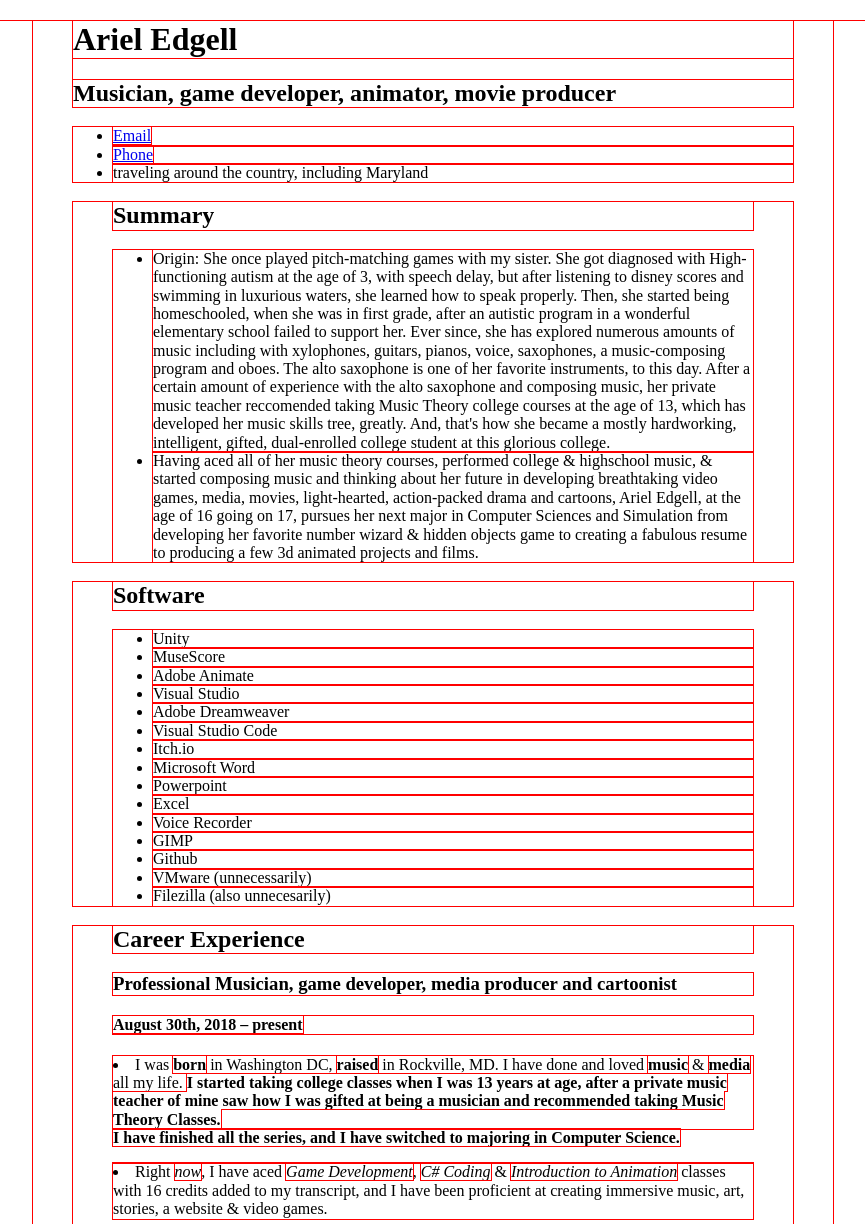
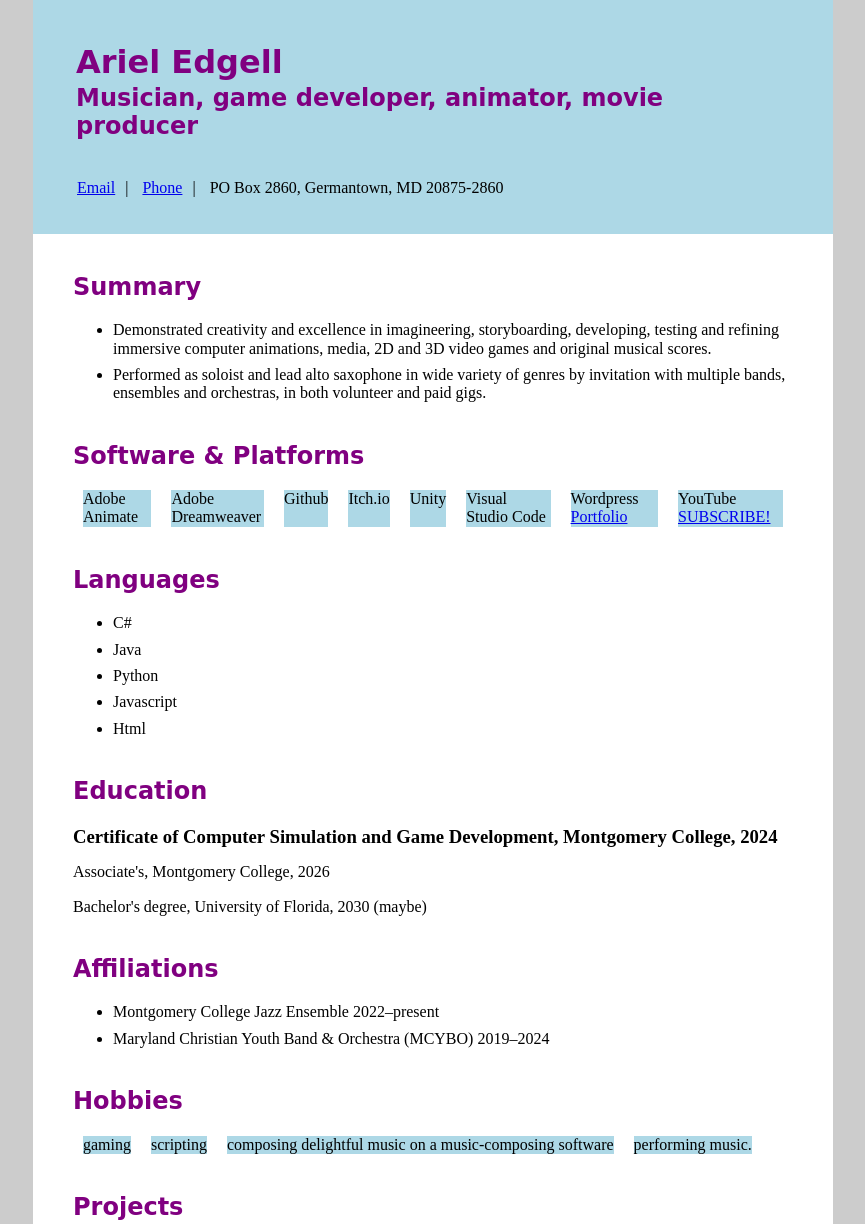
Before and after one commit to M1ssG3tMcrakin/ResumeSummerTECH2722024, a plain HTML site: page index.html in a window 1280 px wide. Shown: the top 1224 px of the page, without its empty margins (207-1072 px from the left). Drawn offline with nearby package versions, Linux system fonts and the light colour scheme; a web font is replaced by a local one.

Commit message:
Add files via upload

```diff
--- a/index.html
+++ b/index.html
@@ -6,8 +6,11 @@
         <meta name="viewport" content="width=device-width, initial-scale=1"><!-- This sets up file for mobile use -->
         <meta name="description" content="Ariel Edgell is a professional game developer, script writer, animator, cartoonist & musician with dreams of having her own media company, composing famous, breathtaking music for all ages and acting out marvelous roles."><!-- This is used by search engines to describe the page -->
         <link rel="stylesheet" href="css/normalize.css">
+<link rel="preconnect" href="https://fonts.googleapis.com">
+<link rel="preconnect" href="https://fonts.gstatic.com" crossorigin>
+<link href="https://fonts.googleapis.com/css2?family=Playwrite+DE+Grund:wght@100..400&display=swap" rel="stylesheet">
+		<link rel="stylesheet" href="css/resume.css">
 		<style>
-			* {outline:1px solid red;}
 		/* box-sizing */
 			html {
 			box-sizing:border-box;
@@ -16,64 +19,105 @@
 				box-sizing: inherit;
 			}
 			/* STRUCTURE */
+			html {background-color:#ccc;}
+			#wrap {width:100%; max-width:800px; margin:0 auto; padding:bottom:40px; background-color:white;}
+			header {padding:20px 40px;}
+			section {padding:0px 40px;}
+			header {background-color:lightblue;}
+			/* TYPOGRAPHY */
+			h1{  font-family: "Playwrite DE Grund", cursive;
+  font-optical-sizing: auto;
+  font-weight: <weight>;
+  font-style: normal; color:purple;} h2 {padding-top:20px;  font-family: "Playwrite DE Grund", cursive;
+  font-optical-sizing: auto;
+  font-weight: <weight>;
+  font-style: normal; color:purple;}
+			li {margin-bottom:8px;}
+			header h1 {margin-bottom:0;  font-family: "Playwrite DE Grund", cursive;
+  font-optical-sizing: auto;
+  font-weight: <weight>;
+  font-style: normal;}
+			header h2 {margin-top:0; padding-top:0;font-style:italic;  font-family: "Playwrite DE Grund", cursive;
+  font-optical-sizing: auto;
+  font-weight: <weight>;
+  font-style: normal; font-color:black;}
+			#contact ul {list-style-type:none; padding:0;}
+			#contact li {display:inline;}
+			#contact span {padding: 0 10px;}
 
-			#wrap {width:100%; max-width: 800px; margin:0 auto;}
-			header, section {padding: 0 40px;}
-		</style>
+			#software ul, #hobbies ul {display:flex; list-style-type:none; padding:0;}
+			#software li, #hobbies li {margin:0 10px 0; padding: 0px;  background-color: lightblue; border-radius:0px;}
+
+
+
+			#education h3 {margin-bottom:4px;}
+			#education h4 {margin-top:0
+
+			#affiliations ul {list-style-type:none; padding:0;}
+			#hobbies {margin-bottom: 40px;}
+
+			// <uniquifier>: Use a unique and descriptive class name
+// <weight>: Use a value from 100 to 400
+
+.playwrite-de-grund-<uniquifier> {
+  font-family: "Playwrite DE Grund", cursive;
+  font-optical-sizing: auto;
+  font-weight: <weight>;
+  font-style: normal;
+}
+</style>
 </head>
 
 <body>
 	<div id="wrap">
 	<header>
 	<div id="name">
-	<h1>Ariel Edgell</h1>
-	<h2>Musician, game developer, animator, movie producer</h2>
+	<table><tr><td><h1>Ariel Edgell</h1></td></tr>
+	<tr><td><h2>Musician, game developer, animator, movie producer</h2></td></tr>
+	</table>
 	</div>
 	<div id="contact">
 		<ul>
-		<li><a href="mailto:makearia31@gmail.com">Email</a></li>
-		<li><a href="tel:301-532-3690">Phone</a></li>
-		<li>traveling around the country, including Maryland</li>
+		<li>&nbsp;<a href="mailto:makearia31@gmail.com">Email</a><span>|</span></li>
+		<li><a href="tel:301-532-3690">Phone</a><span>|</span></li>
+		<li>PO Box 2860, Germantown, MD 20875-2860</li>
 		</ul>
 	</div>
+	</header>
 	<section id="summary">
 	<h2>Summary</h2>
 	<ul>
-	<li>Origin: She once played pitch-matching games with my sister. She got diagnosed with High-functioning autism at the age of 3, with speech delay, but after listening to disney scores and swimming in luxurious waters, she learned how to speak properly. Then, she started being homeschooled, when she was in first grade, after an autistic program in a wonderful elementary school failed to support her. Ever since, she has explored numerous amounts of music including with xylophones, guitars, pianos, voice, saxophones, a music-composing program and oboes. The alto saxophone is one of her favorite instruments, to this day. After a certain amount of experience with the alto saxophone and composing music, her private music teacher reccomended taking Music Theory college courses at the age of 13, which has developed her music skills tree, greatly. And, that's how she became a mostly hardworking, intelligent, gifted, dual-enrolled college student at this glorious college.</li>
-	<li>Having aced all of her music theory courses, performed college &amp; highschool music, &amp; started composing music and thinking about her future in developing breathtaking video games, media, movies, light-hearted, action-packed drama and cartoons, Ariel Edgell, at the age of 16 going on 17, pursues her next major in Computer Sciences and Simulation from developing her favorite number wizard &amp; hidden objects game to creating a fabulous resume to producing a few 3d animated projects and films.</li>
+	<li>Demonstrated creativity and excellence in imagineering, storyboarding, developing, testing and refining immersive computer animations, media, 2D and 3D video games and original musical scores.</li>
+	<li>Performed as soloist and lead alto saxophone in wide variety of genres by invitation with multiple bands, ensembles and orchestras, in both volunteer and paid gigs.</li>
 	</ul>
 	</section>
 	<section id="software">
-	<h2>Software</h2>
+	<h2>Software &amp; Platforms</h2>
 	<ul>
+
+	<li>Adobe Animate</li>
+	<li>Adobe Dreamweaver</li>
+	<li>Github</li>
+	<li>Itch.io</li>
 	<li>Unity</li>
-	<li>MuseScore</li>
-	<li>Adobe Animate</li>
-	<li>Visual Studio</li>
-	<li>Adobe Dreamweaver</li>
 	<li>Visual Studio Code</li>
-	<li>Itch.io</li>
-	<li>Microsoft Word</li>
-	<li>Powerpoint</li>
-	<li>Excel</li>
-	<li>Voice Recorder</li>
-	<li>GIMP</li>
-	<li>Github</li>
-	<li>VMware (unnecessarily)</li>
-	<li>Filezilla (also unnecesarily)</li>
+	<li>Wordpress <a href="https://gamuboom7.wordpress.com/">Portfolio</a></li>
+	<li>YouTube <a href="https://www.youtube.com/channel/UCxFzVZRct2qvzJkyvYPlgCg">SUBSCRIBE!</a></li>
 	</ul>
 	</section>
-	<section id="experience">
-	<h2>Career Experience</h2>
-	<h3>Professional Musician, game developer, media producer and cartoonist</h3>
-	<h4><time datetime="08-30-18">August 30th, 2018 &ndash; present</time></h4>
-		<li>I was <strong>born</strong> in Washington DC, <strong>raised</strong> in Rockville, MD. I have done and loved <strong>music</strong> &amp; <strong>media</strong>  all my life. <strong>I started taking college classes when I was 13 years at age, after a private music teacher of mine saw how I was gifted at being a musician and recommended taking Music Theory Classes.</li> I have finished all the series, and I have switched to majoring in Computer Science.</strong></p>
-        <li>Right <em>now</em>, I have aced <em>Game Development</em>, <em>C# Coding</em> &amp; <em>Introduction to Animation</em> classes with 16 credits added to my transcript, and I have been proficient at creating immersive music, art, stories, a website &amp; video games.</p></li>
-		<li>I am planning <u>soon</u> to start my own, special media company, play music for audiences <u>all over the world</u>, and act out breath taking roles in media.</li>
+	<section id="languages">
+	<h2>Languages</h2>
+	<ul>
+	<li>C#</li>
+	<li>Java</li>
+	<li>Python</li>
+	<li>Javascript</li>
+	<li>Html</li>
+	</ul>
 	</section>
 	<section id="education">
 	<h2>Education</h2>
-	<h3>Certificate of Computer Science, Montgomery College, 2024</h3>
+	<h3>Certificate of Computer Simulation and Game Development, Montgomery College, 2024</h3>
 	<p>Associate's, Montgomery College, 2026</p>
 	<p>Bachelor's degree, University of Florida, 2030 (maybe)</p>
 	</section>
@@ -88,9 +132,9 @@
 	<h2>Hobbies</h2>
 	<ul>
             <li>gaming</li>
-            <li>writing scripts for my animated works &amp; video games</li>
+            <li>scripting </li>
             <li>composing delightful music on a music-composing software</li>
-            <li>performing music I want to play on my instruments.</li>
+         <li>performing music.</li>
     </ul>
 	</section>
 	<section id="projects">
@@ -104,26 +148,26 @@
 	</ul>
 	<h3>Game Development</h3>
 	<ul>
-	<li> The monsters were having an eerily good time. But one good ghost, B-Boo, heard that some devilish monsters are planning to destroy the mansion and wreck the party. Help B-Boo foil those Wicked Wreckers' plans! (2d game)
-<a href="https://gamuboom.itch.io/wicked-wreckers">Wicked Wreckers</a>, created in <time datetime="10-30-23">October 23, 2023</time> its game design document: <a href="https://docs.google.com/document/d/1nefKfZocb_WPbEsAw-FoKUhTFaBblwlujyXoCuSFpjY/edit">Wicked Wreckers' game design document</a></li>
-		<li>After livestock scatter in a hurricane, the farmers need a top-notch tracker like you to retrieve their animals.
-They will pay you with tomatoes, potatoes, &amp;  green GREEN dollars, but on one condition: find their missing livestock. Do you
-<ol><li>Accept the mission</li>
-<li>Refuse, your house and farm are broken</li></ol> (2d game)
-<a href="https://gamuboom.itch.io/critter-chaser">Critter Chaser</a>, created in <time datetime="12-02-23">December 2, 2023</time>
-		<li>Revive your valley’s health from a devastating acorn drought. Collect 10 acorns and take them to Master Scampers to restore the valley’s health.<a href="https://gamuboom.itch.io/skyhighsquirrel">Sky-High Squirrel</a>, created in <time datetime="02-24-24">Februrary 24 2024</time>its game design document:<a href="https://docs.google.com/document/d/1IDHqHhm9Vp4PP2zOpDRGWP2QTeyz550aE83-zmkcr58/edit">Sky-High Squirrel Game Design Document</a> (3d game) </li>
-		<li>Can Winfred, the Bunny Wizard, restore the magical candy for the factory and shoot those Gobsters?<a href="https://gamuboom.itch.io/exhilarating-magical-candy-factory">The Exhilarating Candy Factory</a>, created in <time datetime="03-02-24">March 3 2024.</time> its game design document: <a href="https://docs.google.com/document/d/1QmFRbXqDTCSLyEHDOt5JQCMhWkpJvXRiKYwLEAeEPJ0/edit#heading=h.9yvutve6ajsj">The Exhilarating Magical Candy Factory Game Design Document</a>(3d game)</li>
-		<li>For our college based party card game, the objective is to survive with the highest number of cards and try not to be eliminated. An overview created by Ariel Edgell, Aidan Vargas, Justin Banes, Tim Haake <a href="https://youtu.be/mzWlBfxFKuI">College Collision Video Walkthrough</a> and <a href="https://docs.google.com/document/d/1CdEOHxdcbClqKg2I_tZxalazCM1PUl1sWF8FKsRELvY/edit#heading=h.xciyxp8be2cc">Game design document</a> (Board game)</li>
-		<li><p>Murderer ???: The bride has been murdered!</p><p>10 players can assist their new detective friend Detective Daxter in solving the mystery of a murdered bride, Regina.</p> <p>Players must encounter each character in each place to complete <strong>1-2 tasks</strong> in <a href="https://www.youtube.com/watch?v=LaBTdJDiyzw"><b>Detective Daxter (Video)</b></a> We repeat <a href="https://docs.google.com/document/d/1XsFYQ-_Ee2BWJp_D0-XVPQs30tEWYeNgci7JIwkQU34/edit"><b>Detective Daxter (game design document)</b></a></p> <em>created by Ariel, Alexander, Justin and Micheal</em>
+	<li>
+<a href="https://gamuboom.itch.io/wicked-wreckers">Wicked Wreckers</a>, created in <time datetime="10-30-23">October 23, 2023</time> its game design document: <a href="https://docs.google.com/document/d/1nefKfZocb_WPbEsAw-FoKUhTFaBblwlujyXoCuSFpjY/edit">Wicked Wreckers' game design document</a> Help B-Boo foil those Wicked Wreckers' plans of destroying a perfectly haunted party! (2d game)</li>
+<li>
+<a href="https://gamuboom.itch.io/critter-chaser">Critter Chaser</a>, created in <time datetime="12-02-23">December 2, 2023</time>After livestock scatter in a hurricane, the farmers need a top-notch tracker like you to retrieve their animals.(2d game)</li>
+		<li><a href="https://gamuboom.itch.io/skyhighsquirrel">Sky-High Squirrel</a>, created in <time datetime="02-24-24">Februrary 24 2024</time>its game design document:<a href="https://docs.google.com/document/d/1IDHqHhm9Vp4PP2zOpDRGWP2QTeyz550aE83-zmkcr58/edit">Sky-High Squirrel Game Design Document</a> Revive your valley’s health from a devastating acorn drought. Collect 10 acorns and take them to Master Scampers to restore the valley’s health. (3d game) </li>
+		<li><a href="https://gamuboom.itch.io/exhilarating-magical-candy-factory">The Exhilarating Candy Factory</a>, created in <time datetime="03-02-24"> March 3 2024.</time> its game design document: <a href="https://docs.google.com/document/d/1QmFRbXqDTCSLyEHDOt5JQCMhWkpJvXRiKYwLEAeEPJ0/edit#heading=h.9yvutve6ajsj">The Exhilarating Magical Candy Factory Game Design Document</a> Can Winfred, the Bunny Wizard, restore the magical candy for the factory and shoot those Gobsters? (3d game)</li>
+		<li><a href="https://youtu.be/mzWlBfxFKuI">College Collision Video Walkthrough</a> and <a href="https://docs.google.com/document/d/1CdEOHxdcbClqKg2I_tZxalazCM1PUl1sWF8FKsRELvY/edit#heading=h.xciyxp8be2cc">Game design document</a> (Board game) An overview of college-simulated College Collision, created in <time datetime="04-12-24">April 12 2024</time></li>
+		<li><p>Murderer ???: The bride has been murdered!</p>10 players can assist their new detective friend Detective Daxter in solving the mystery of a murdered bride, Regina in <a href="https://www.youtube.com/watch?v=LaBTdJDiyzw"><b>Detective Daxter (Video)</b></a> We repeat <a href="https://docs.google.com/document/d/1XsFYQ-_Ee2BWJp_D0-XVPQs30tEWYeNgci7JIwkQU34/edit"><b>Detective Daxter (game design document)</b></a> created in <time datetime="05-09-24"> May 9 2024</time></p>
 	(Board game)</li>
+		</li>
 	</ul>
-	<h3>Animations: all of which are the best animations you have seen yet!</h3>
+	<h3>Animations</h3>
 	<ul>
-	<li><a href="https://youtu.be/QWXxWpF3xgY">Ariel's First Animation!</a></li>
-	<li><a href="https://youtu.be/bFyfwGAfBeU">Alien in a Sax Stop Motion Do you think it's quirky or cute?!</a></li>
+	<li><a href="https://youtu.be/QWXxWpF3xgY">Fun With Gum, Stars, Apples And Shapes!</a></li>
+	<li><a href="https://youtu.be/bFyfwGAfBeU">Alien in a Sax Stop Motion</a></li>
 	</ul>
 	</section>
-	</header>
 	</div>
+<!--Playwrite Deutschland Grundschrift
+designed by TypeTogether, Veronika Burian, José Scaglione
+-->
 </body>
 </html>
```
